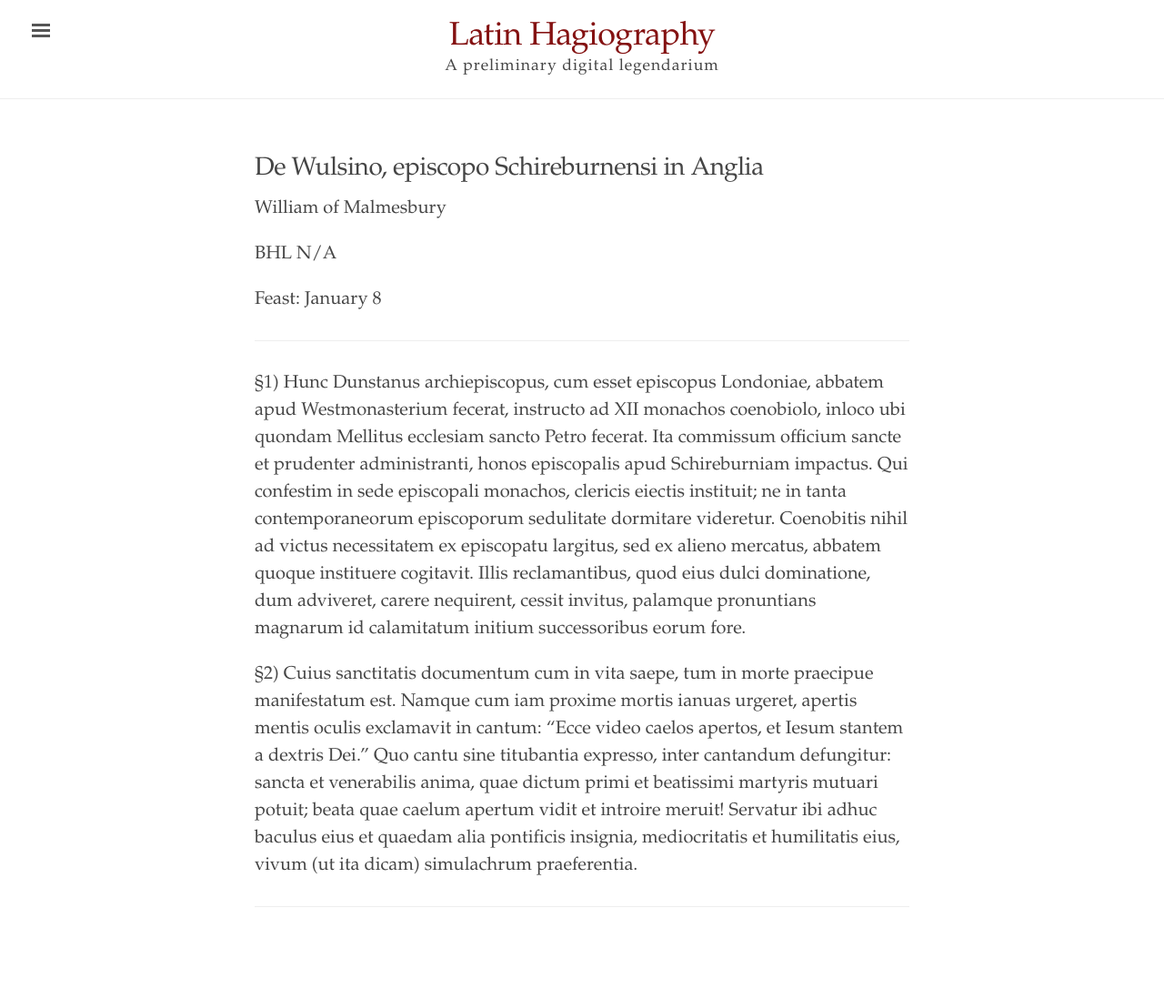
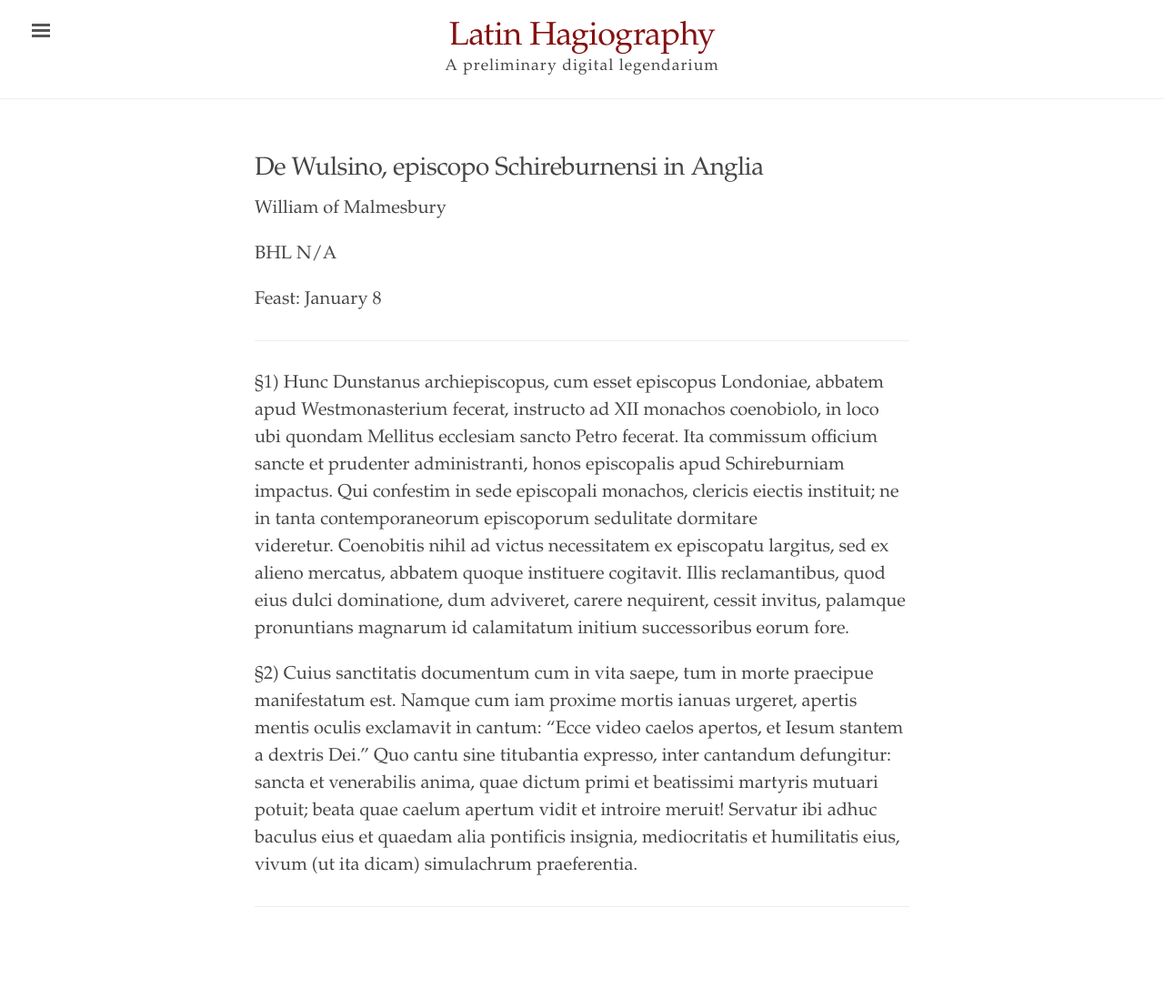
Before and after one commit to cjkoepke1/latin-hagiography, a Jekyll site: the page built from _texts/de-wulsino.md, in a window 1280 px wide. Shown: the whole page at 91% size. Built offline with Jekyll 4.4.1, drawn with Linux system fonts in a browser that asks for light colours.

Commit message:
Fixed typo

```diff
--- a/_texts/de-wulsino.md
+++ b/_texts/de-wulsino.md
@@ -10,7 +10,7 @@ source: Acta Sanctorum
 
 ---
 
-§1) Hunc Dunstanus archiepiscopus, cum esset episcopus Londoniae, abbatem apud Westmonasterium fecerat, instructo ad XII monachos coenobiolo, inloco ubi quondam Mellitus ecclesiam sancto Petro fecerat. Ita commissum officium sancte et prudenter administranti, honos episcopalis apud Schireburniam impactus. Qui confestim in sede episcopali monachos, clericis eiectis instituit; ne in tanta contemporaneorum episcoporum sedulitate dormitare videretur. Coenobitis nihil ad victus necessitatem ex episcopatu largitus, sed ex alieno mercatus, abbatem quoque instituere cogitavit. Illis reclamantibus, quod eius dulci dominatione, dum adviveret, carere nequirent, cessit invitus, palamque pronuntians magnarum id calamitatum initium successoribus eorum fore.
+§1) Hunc Dunstanus archiepiscopus, cum esset episcopus Londoniae, abbatem apud Westmonasterium fecerat, instructo ad XII monachos coenobiolo, in loco ubi quondam Mellitus ecclesiam sancto Petro fecerat. Ita commissum officium sancte et prudenter administranti, honos episcopalis apud Schireburniam impactus. Qui confestim in sede episcopali monachos, clericis eiectis instituit; ne in tanta contemporaneorum episcoporum sedulitate dormitare videretur. Coenobitis nihil ad victus necessitatem ex episcopatu largitus, sed ex alieno mercatus, abbatem quoque instituere cogitavit. Illis reclamantibus, quod eius dulci dominatione, dum adviveret, carere nequirent, cessit invitus, palamque pronuntians magnarum id calamitatum initium successoribus eorum fore.
 
 §2) Cuius sanctitatis documentum cum in vita saepe, tum in morte praecipue manifestatum est. Namque cum iam proxime mortis ianuas urgeret, apertis mentis oculis exclamavit in cantum: “Ecce video caelos apertos, et Iesum stantem a dextris Dei.” Quo cantu sine titubantia expresso, inter cantandum defungitur: sancta et venerabilis anima, quae dictum primi et beatissimi martyris mutuari potuit; beata quae caelum apertum vidit et introire meruit! Servatur ibi adhuc baculus eius et quaedam alia pontificis insignia, mediocritatis et humilitatis eius, vivum (ut ita dicam) simulachrum praeferentia.
 
```
